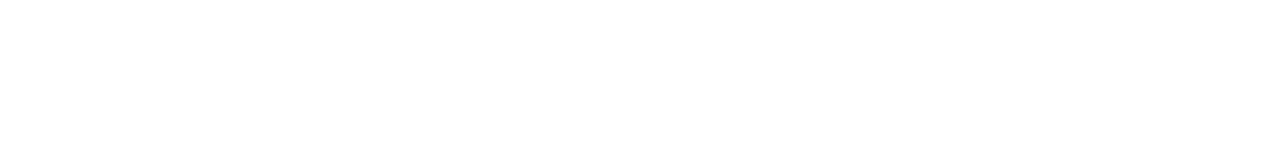
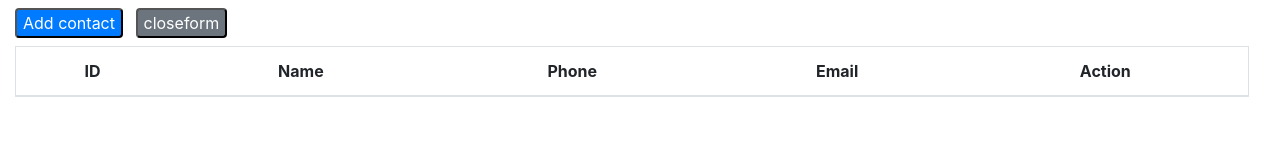
Before and after one commit to rezaSemyari70/maktab_CRUD-Contact-Form, a plain HTML site: page index.html in a window 1280 px wide. Drawn offline with nearby package versions, Linux system fonts and the light colour scheme.

Commit message:
add table contact

```diff
--- a/index.html
+++ b/index.html
@@ -1,20 +1,50 @@
 <!doctype html>
 <html lang="en">
-  <head>
-    <title>Title</title>
+
+<head>
+    <title>CRUD</title>
     <!-- Required meta tags -->
     <meta charset="utf-8">
     <meta name="viewport" content="width=device-width, initial-scale=1, shrink-to-fit=no">
 
     <!-- Bootstrap CSS -->
-    <link rel="stylesheet" href="https://stackpath.bootstrapcdn.com/bootstrap/4.3.1/css/bootstrap.min.css" integrity="sha384-ggOyR0iXCbMQv3Xipma34MD+dH/1fQ784/j6cY/iJTQUOhcWr7x9JvoRxT2MZw1T" crossorigin="anonymous">
-  </head>
-  <body>
+    <link rel="stylesheet" href="https://stackpath.bootstrapcdn.com/bootstrap/4.3.1/css/bootstrap.min.css"
+        integrity="sha384-ggOyR0iXCbMQv3Xipma34MD+dH/1fQ784/j6cY/iJTQUOhcWr7x9JvoRxT2MZw1T" crossorigin="anonymous">
+</head>
 
+
+
+<body>
+    <div id="root" class="container-fluid">
+        <div class=" pt-2 pb-2">
+            <button class="bg-primary text-white add-btn btnAdd rounded mr-2">Add contact</button>
+            <button class="bg-secondary text-white add-btn rounded btnCloseForm">closeform</button>
+        </div>
+        <div id="main" class="">
+            <div id="table" class="table-responsive pr-3">
+                <table id="contact_table" class="table table-striped table-hover ">
+                    <thead class="bgThead borderRow ">
+                        <tr class="border align-items-center">
+                            <th class="text-center">ID</th>
+                            <th class="text-center">Name</th>
+                            <th class="text-center">Phone</th>
+                            <th class="text-center">Email</th>
+                            <th class="text-center">Action</th>
+                        </tr>
+                    </thead>
+                </table>
+    </div>
     <!-- Optional JavaScript -->
     <!-- jQuery first, then Popper.js, then Bootstrap JS -->
-    <script src="https://code.jquery.com/jquery-3.3.1.slim.min.js" integrity="sha384-q8i/X+965DzO0rT7abK41JStQIAqVgRVzpbzo5smXKp4YfRvH+8abtTE1Pi6jizo" crossorigin="anonymous"></script>
-    <script src="https://cdnjs.cloudflare.com/ajax/libs/popper.js/1.14.7/umd/popper.min.js" integrity="sha384-UO2eT0CpHqdSJQ6hJty5KVphtPhzWj9WO1clHTMGa3JDZwrnQq4sF86dIHNDz0W1" crossorigin="anonymous"></script>
-    <script src="https://stackpath.bootstrapcdn.com/bootstrap/4.3.1/js/bootstrap.min.js" integrity="sha384-JjSmVgyd0p3pXB1rRibZUAYoIIy6OrQ6VrjIEaFf/nJGzIxFDsf4x0xIM+B07jRM" crossorigin="anonymous"></script>
-  </body>
+    <script src="https://code.jquery.com/jquery-3.3.1.slim.min.js"
+        integrity="sha384-q8i/X+965DzO0rT7abK41JStQIAqVgRVzpbzo5smXKp4YfRvH+8abtTE1Pi6jizo" crossorigin="anonymous">
+    </script>
+    <script src="https://cdnjs.cloudflare.com/ajax/libs/popper.js/1.14.7/umd/popper.min.js"
+        integrity="sha384-UO2eT0CpHqdSJQ6hJty5KVphtPhzWj9WO1clHTMGa3JDZwrnQq4sF86dIHNDz0W1" crossorigin="anonymous">
+    </script>
+    <script src="https://stackpath.bootstrapcdn.com/bootstrap/4.3.1/js/bootstrap.min.js"
+        integrity="sha384-JjSmVgyd0p3pXB1rRibZUAYoIIy6OrQ6VrjIEaFf/nJGzIxFDsf4x0xIM+B07jRM" crossorigin="anonymous">
+    </script>
+</body>
+
 </html>
```
